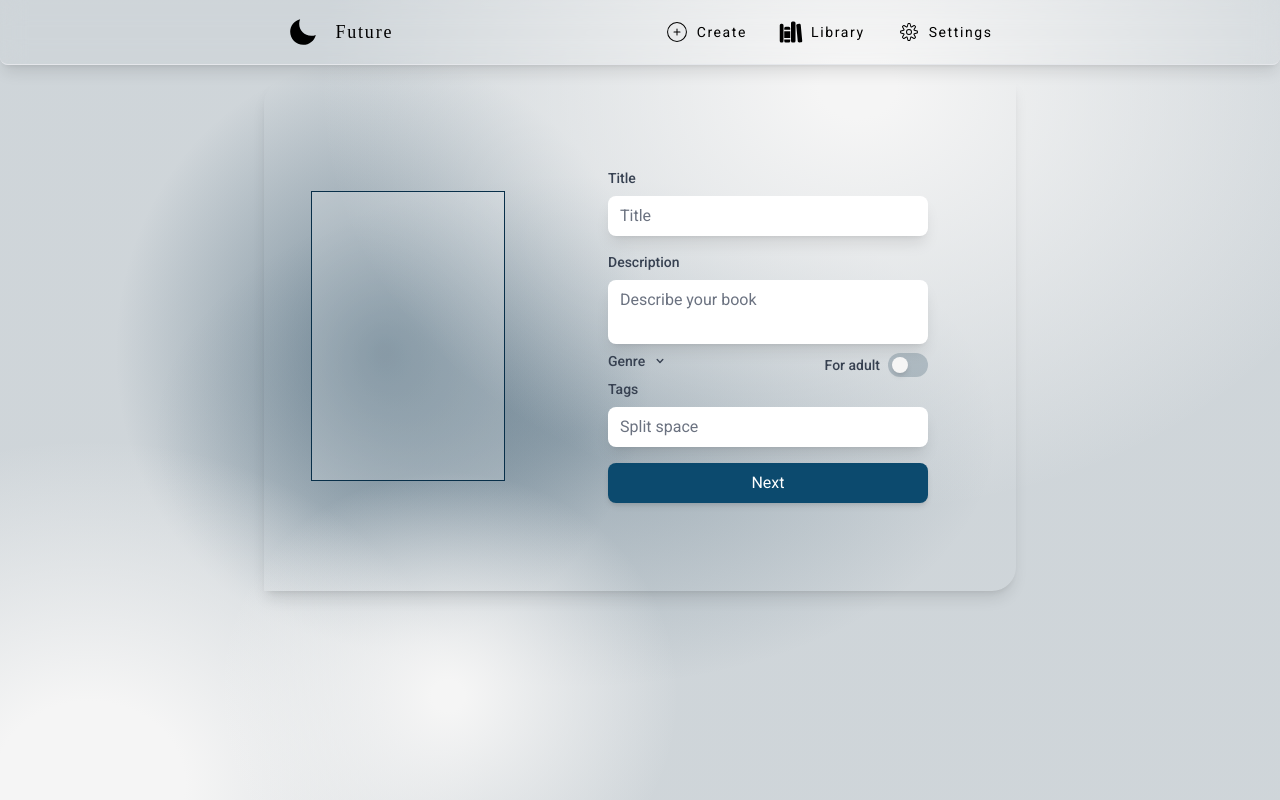
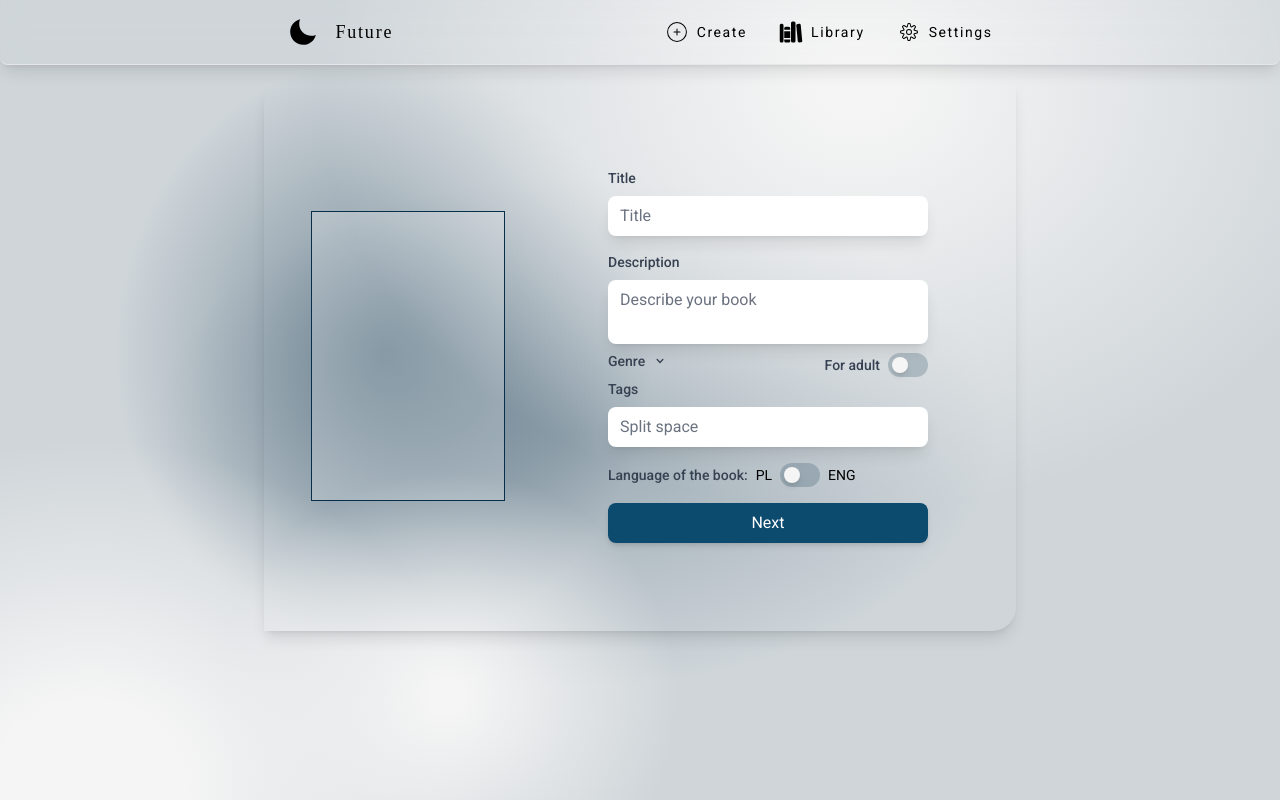
Before and after one commit to pawelek7k/future, a Next.js app: page /myworks/create in a window 1280 px wide. Built offline with nearby package versions, Linux system fonts and the light colour scheme; a web font is replaced by a local one.

Commit message:
add lang to create component

```diff
--- a/app/api/books/add/route.ts
+++ b/app/api/books/add/route.ts
@@ -5,6 +5,7 @@ import Joi from 'joi';
 import { NextRequest, NextResponse } from 'next/server';
 
 const validGenres = ArrayGenres.map(genre => genre.name);
+const validLanguages = ['pl', 'eng'];
 
 const bookSchema = Joi.object({
     title: Joi.string().min(3).max(100).required(),
@@ -13,6 +14,7 @@ const bookSchema = Joi.object({
     forAdult: Joi.boolean().required(),
     genre: Joi.string().valid(...validGenres).required(),
     tags: Joi.array().items(Joi.string().min(1)).required(),
+    lang: Joi.string().valid(...validLanguages).required(),
 });
 
 export async function POST(req: NextRequest) {
--- a/app/components/create/FormContainer.tsx
+++ b/app/components/create/FormContainer.tsx
@@ -16,9 +16,14 @@ export const CreateForm: React.FC = () => {
   const [forAdult, setForAdult] = useState<boolean>(false);
   const [tags, setTags] = useState<string[]>([]);
   const [genre, setGenre] = useState<string>("");
+  const [lang, setLang] = useState<"pl" | "eng">("pl");
   const [isSubmitting, setIsSubmitting] = useState<boolean>(false);
 
   const router = useRouter();
+
+  const handleLangChange = (selectedLang: string) => {
+    setLang(selectedLang);
+  };
 
   const handleCoverChange = (coverUrl: string) => {
     setCover(coverUrl);
@@ -55,6 +60,7 @@ export const CreateForm: React.FC = () => {
       forAdult,
       genre,
       tags,
+      lang,
     };
 
     try {
@@ -84,7 +90,6 @@ export const CreateForm: React.FC = () => {
 
   return (
     <>
-      {" "}
       {isSubmitting && <Loader />}
       <div className="flex flex-col items-center justify-center mt-10 sm:mt-0">
         <form
@@ -149,7 +154,7 @@ export const CreateForm: React.FC = () => {
               </div>
             </div>
             <Tags name="tags" value={tags} onChange={handleTagChange} />
-            {/* <div className="flex gap-2 items-center mb-4">
+            <div className="flex gap-2 items-center mb-4">
               <span className="text-gray-700 dark:text-gray-300 text-sm font-medium">
                 Language of the book:
               </span>
@@ -157,12 +162,12 @@ export const CreateForm: React.FC = () => {
                 <span className="text-sm">PL</span>
                 <ToggleSwitch
                   name="Lang"
-                  value={forAdult ? "on" : "off"}
-                  onChange={handleToggleChange}
+                  onChange={(value) => handleLangChange(value as "pl" | "eng")}
+                  value={lang}
                 />
                 <span className="text-sm">ENG</span>
               </div>
-            </div> */}
+            </div>
             <PrimaryButton isSubmitting={isSubmitting}>Next</PrimaryButton>
           </div>
         </form>
```
